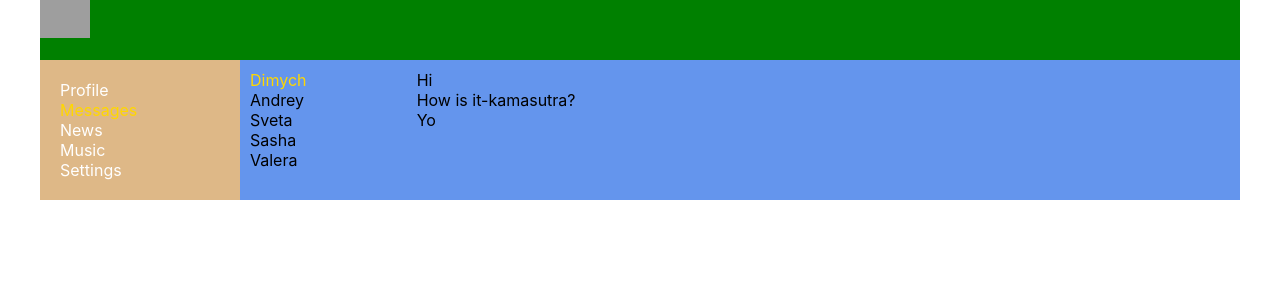
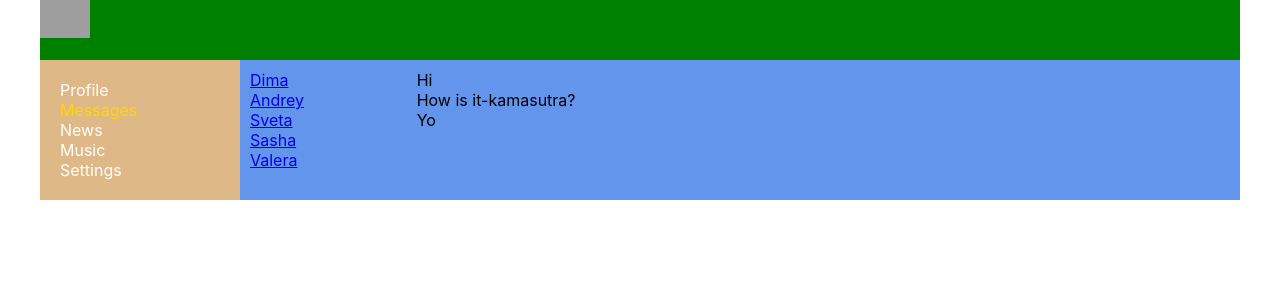
Before and after one commit to EvgenyZuchkov/SocialNetwork, a React (Create React App) app: page /Dialogs in a window 1280 px wide. Shown: the top 300 px of the page. Built offline with nearby package versions, Linux system fonts and the light colour scheme; grey boxes are pictures that could not be loaded.

Commit message:
Update Dialogs.jsx
Add NavLink instead "a" in the Dialogs for name of users.

```diff
--- a/src/Components/Dialogs/Dialogs.jsx
+++ b/src/Components/Dialogs/Dialogs.jsx
@@ -1,5 +1,6 @@
 import React from "react";
 import s from "./Dialogs.module.css"
+import {NavLink} from "react-router-dom";
 
 
 const Dialogs = (props) => {
@@ -7,19 +8,19 @@
         <div className={s.dialogs}>
             <div className={s.dialogItems}>
                 <div className={s.dialog + ' ' + s.active}>
-                    Dimych
+                    <NavLink to = '/dialogs/1'>Dima</NavLink>
                 </div>
                 <div className={s.dialog}>
-                    Andrey
+                    <NavLink to = '/dialogs/2'>Andrey</NavLink>
                 </div>
                 <div className={s.dialog}>
-                    Sveta
+                    <NavLink to = '/dialogs/3'>Sveta</NavLink>
                 </div>
                 <div className={s.dialog}>
-                    Sasha
+                    <NavLink to = '/dialogs/4'>Sasha</NavLink>
                 </div>
                 <div className={s.dialog}>
-                    Valera
+                    <NavLink to = '/dialogs/5'>Valera</NavLink>
                 </div>
             </div>
             <div className={s.messages}>
```
